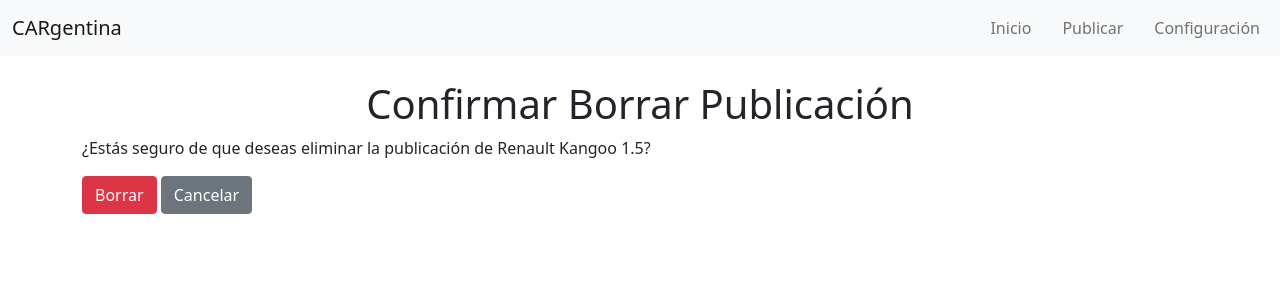
After one commit to NicoColla/ultima_entrega, a Django app: template mercado/templates/barra/configuracion/borrar_publicacion.html in a window 1280 px wide. The commit adds this page. Shown: the top 300 px of the page. Run offline with Django 5.2, Linux system fonts and the light colour scheme; the template is opened without the code that fills it: values that come from a table or form of the project are taken from there, others are empty; data comes from the database, SQL or seed files in the repository; both versions use the stored data as it was after the commit; some libraries are stand-ins or nearby versions.

Commit message:
upgrade-editar-borrar-publicacion

```diff
--- /dev/null
+++ b/mercado/templates/barra/configuracion/borrar_publicacion.html
@@ -0,0 +1,14 @@
+{% extends "mercado/base_mercado.html" %}
+
+{% block title %}Confirmar Borrar{% endblock %}
+
+{% block content %}
+<h1 class="text-center">Confirmar Borrar Publicación</h1>
+<p>¿Estás seguro de que deseas eliminar la publicación de {{ publicacion.marca }} {{ publicacion.modelo }}?</p>
+
+<form method="post">
+    {% csrf_token %}
+    <button type="submit" class="btn btn-danger">Borrar</button>
+    <a href="{% url 'mercado:publicaciones_usuario' %}" class="btn btn-secondary">Cancelar</a>
+</form>
+{% endblock %}
--- a/mercado/templates/barra/configuracion/publicaciones_usuario.html
+++ b/mercado/templates/barra/configuracion/publicaciones_usuario.html
@@ -23,7 +23,10 @@
                     </p>
                     <div class="text-end">
                         <a href="{% url 'mercado:editar_publicacion' publicacion.id %}" class="btn btn-secondary mb-2">Editar</a>
-                        <a href="{% url 'mercado:borrar_publicacion' publicacion.id %}" class="btn btn-danger mb-2">Borrar</a>
+                        <form method="post" action="{% url 'mercado:borrar_publicacion' publicacion.id %}">
+                            {% csrf_token %}
+                            <button type="submit" class="btn btn-danger">Borrar</button>
+                        </form>
                     </div>
                 </div>
             </div>
--- a/mercado/views.py
+++ b/mercado/views.py
@@ -42,8 +42,10 @@ def editar_publicacion(request, publicacion_id):
 @login_required
 def borrar_publicacion(request, publicacion_id):
     publicacion = get_object_or_404(VentaVehiculo, id=publicacion_id, vendedor=request.user)
-    publicacion.delete()
-    return redirect('mercado:publicaciones_usuario')
+    if request.method == 'POST':
+        publicacion.delete()
+        return redirect('mercado:publicaciones_usuario')
+    return render(request, 'barra/configuracion/borrar_publicacion.html', {'publicacion': publicacion})
 
 @login_required
 def configuracion(request):
```
Also changed, not shown: db.sqlite3.
